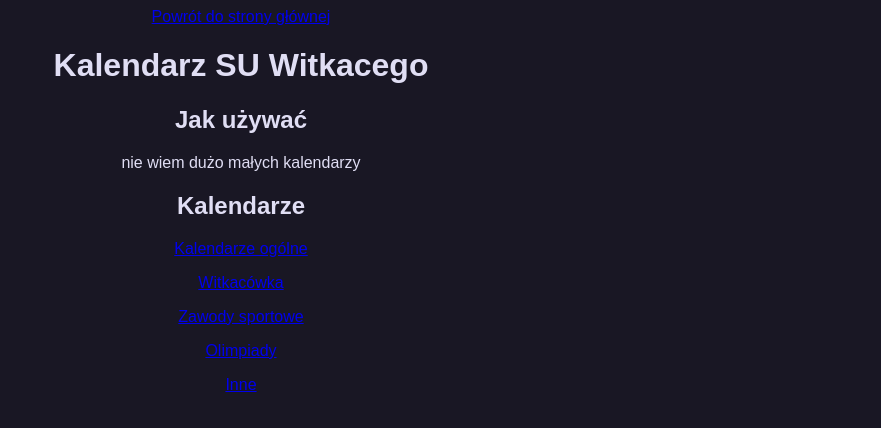
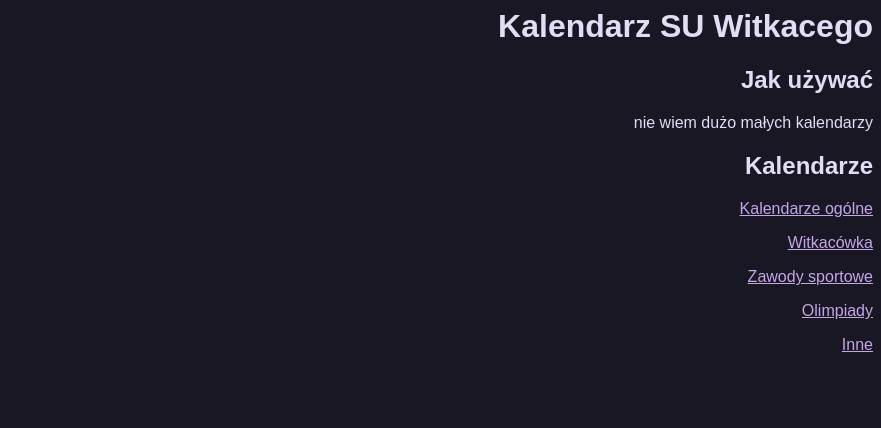
Before and after one commit to witkacysu/witkacysu.github.io, a plain HTML site: page index.html in a window 1280 px wide. Shown: the whole page, without its empty margins (399-1280 px from the left). Drawn offline with Linux system fonts and the light colour scheme.

Commit message:
sssssssssssssssss

```diff
--- a/index.html
+++ b/index.html
@@ -1,31 +1,31 @@
 <meta name="viewport" content="width=device-width,initial-scale=1">
-
-<div class="topnav" id="myTopnav">
-  <a href="witkacysu.github.io" class="active">Powrót do strony głównej</a>
-</div>
 
 <style>
 body {
   font-family: Arial, Helvetica, sans-serif;
   color: #e0def4;
   background-color: #191724;
+}
+a {
+  color: #c4a7e7;
+}
 
-}
 div {
   width:60%;
   margin:auto;
-  text-align:center;
+  text-align:left;
 }
 @media (min-width: 600px) {
   div {
     width:100%;
-    text-align:center;
+    text-align:right;
   }
 }
 
 </style>
 
 <div class="main" id="mainText">
+
 <h1 id="kalendarz-su-witkacego">Kalendarz SU Witkacego</h1>
 <h2 id="jak-uzywac">Jak używać</h2>
 <p>nie wiem dużo małych kalendarzy</p>
@@ -35,4 +35,5 @@ div {
 <p><a href="https://witkacysu.github.io/zawodysportowe">Zawody sportowe</a></p>
 <p><a href="https://witkacysu.github.io/olimpiady">Olimpiady</a></p>
 <p><a href="https://witkacysu.github.io/inne">Inne</a></p>
+
 </div>
```
